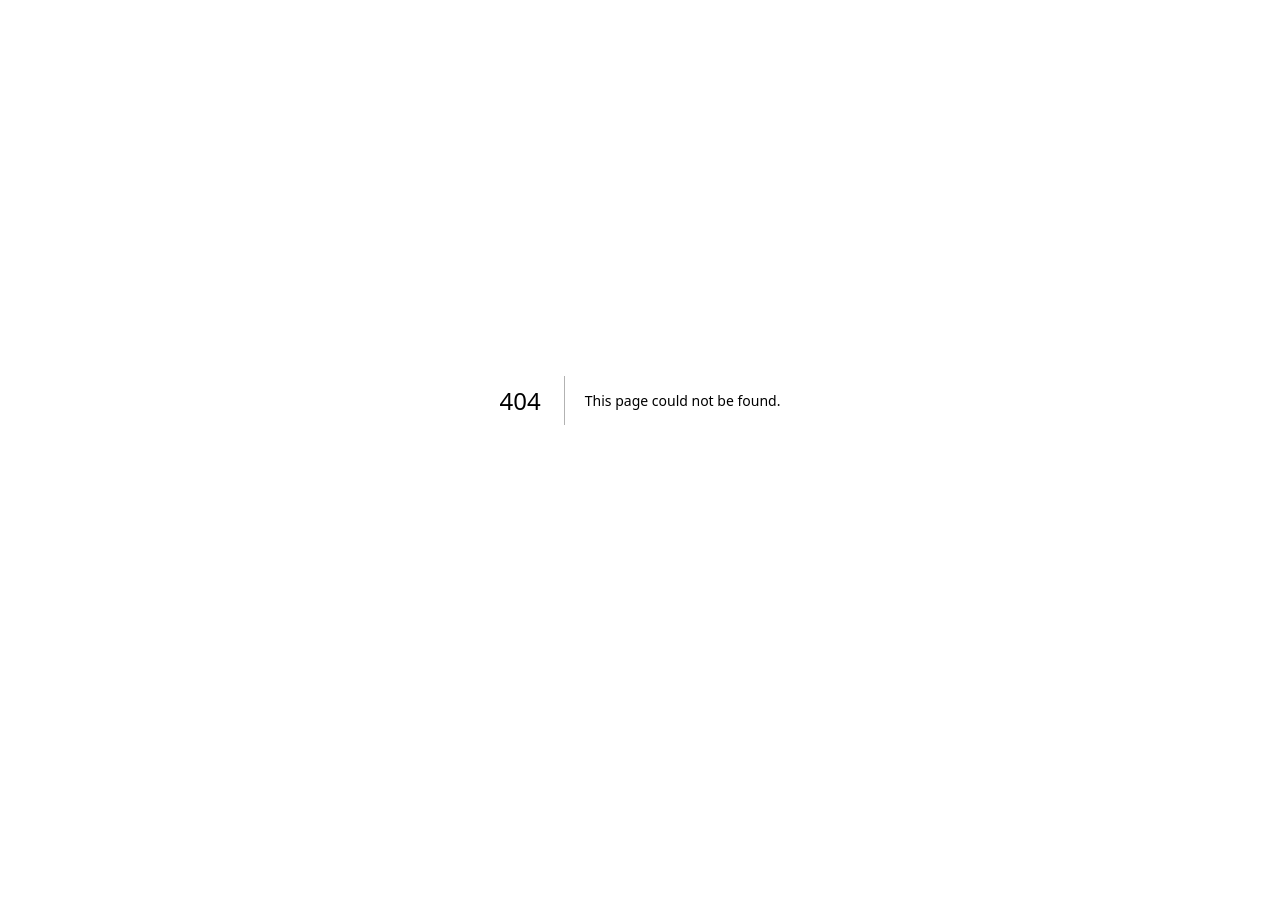
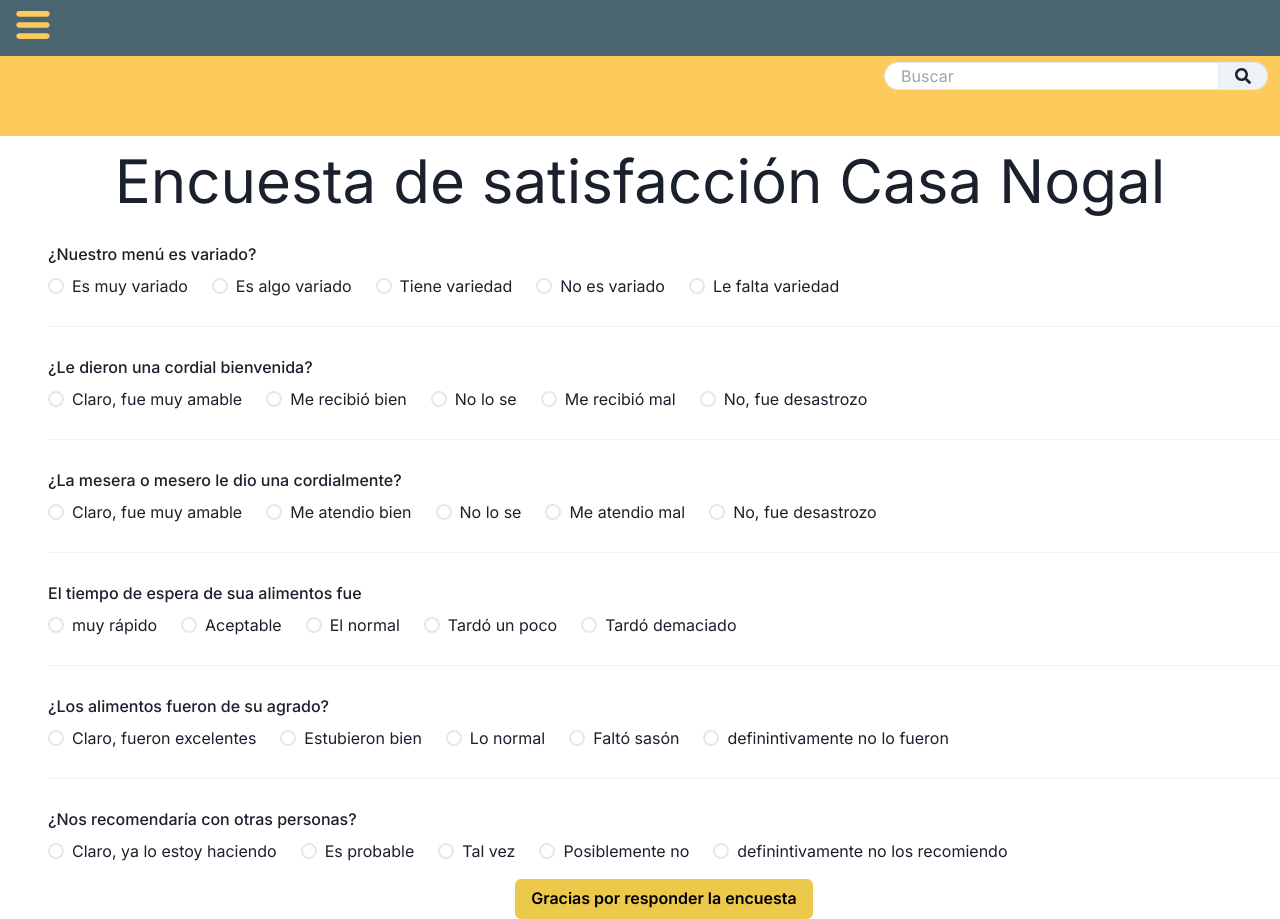
Before and after one commit to vezamx/casa-nogal-inventory-frontend, a Next.js app: page /pages/satisfactionSurvey in a window 1280 px wide. Before the commit this address had no page. Before the commit the page ends 800 px from the top, so only its background shows below. Built offline with nearby package versions, Linux system fonts and the light colour scheme.

Commit message:
feat/satidfaction_survey only front

```diff
--- a/package.json
+++ b/package.json
@@ -14,11 +14,13 @@
     "@emotion/styled": "^11.11.5",
     "@tanstack/react-query": "^5.49.2",
     "axios": "^1.7.2",
+    "formik": "^2.4.6",
     "framer-motion": "^11.2.12",
     "next": "14.2.3",
     "react": "^18",
     "react-dom": "^18",
-    "react-icons": "^5.2.1"
+    "react-icons": "^5.2.1",
+    "yup": "^1.4.0"
   },
   "devDependencies": {
     "@types/node": "^20",
--- /dev/null
+++ b/src/app/components/formErrorMessage/FormErrorMessage.tsx
@@ -0,0 +1,23 @@
+import { Box, Text } from '@chakra-ui/react';
+import { ErrorMessage, ErrorMessageProps } from 'formik';
+
+const FormErrorMessageComponent = (props: ErrorMessageProps) => {
+  return (
+    <ErrorMessage {...props}>
+      {
+        msg =>
+          <Box>
+            <Text
+              fontSize='xl'
+              color='tomato'
+              as='b'
+            >
+              {msg}
+            </Text>
+          </Box>
+      }
+    </ErrorMessage>
+  );
+}
+
+export default FormErrorMessageComponent;
--- a/src/app/components/menuButton/MenuButton.tsx
+++ b/src/app/components/menuButton/MenuButton.tsx
@@ -16,6 +16,7 @@ import Image from "next/image";
 import {
   FaCalendarCheck,
   FaHotel,
+  FaPoll,
   FaRegStickyNote,
   FaStoreSlash,
   FaUserClock,
@@ -122,6 +123,17 @@ const MenuButton = () => {
                 href="#"
               />
               <MenuItem
+                title="Encuesta Satisfacción"
+                icon={
+                  <FaPoll
+                    style={{
+                      fontSize: "2.5em",
+                    }}
+                  />
+                }
+                href="/"
+              />
+              <MenuItem
                 title="Cerrar sistema"
                 icon={
                   <FaStoreSlash
--- a/src/app/components/yellowLine/YellowLine.tsx
+++ b/src/app/components/yellowLine/YellowLine.tsx
@@ -4,7 +4,7 @@ import { FaSearch } from "react-icons/fa";
 export const YellowLine = ({}) => {
   return (
     <>
-      <div className="h-12 max-w-full w-full bg-customYellow flex justify-end items-center">
+      <div className="h-8 max-w-full w-full bg-customYellow flex justify-end items-center">
         <InputGroup
           width="30%"
           mr={3}
@@ -15,10 +15,11 @@ export const YellowLine = ({}) => {
           <Input
             placeholder="Buscar"
             bgColor="white"
-            h="70%"
+            h="90%"
             borderRadius={20}
+            mt={2}
           />
-          <InputRightAddon h="70%" borderRightRadius={20}>
+          <InputRightAddon h="90%" borderRightRadius={20} mt={2}>
             <FaSearch />
           </InputRightAddon>
         </InputGroup>
--- /dev/null
+++ b/src/app/pages/satisfactionSurvey/page.tsx
@@ -0,0 +1,159 @@
+"use client";
+import FormErrorMessageComponent from "@/app/components/formErrorMessage/FormErrorMessage";
+import MenuButton from "@/app/components/menuButton/MenuButton";
+import { YellowLine } from "@/app/components/yellowLine/YellowLine";
+import {
+  Box,
+  Button,
+  Divider,
+  FormControl,
+  FormLabel,
+  HStack,
+  Radio,
+  RadioGroup,
+  Text,
+} from "@chakra-ui/react";
+import { Field, Form, Formik } from "formik";
+import * as Yup from "yup";
+
+const validationSchema = Yup.object({
+  menu: Yup.string().required('Por favor seleccione una opción'),
+  bienvenida: Yup.string().required('Por favor seleccione una opción'),
+  mesero: Yup.string().required('Por favor seleccione una opción'),
+  tiempoEspera: Yup.string().required('Por favor seleccione una opción'),
+  alimentos: Yup.string().required('Por favor seleccione una opción'),
+  recomendacion: Yup.string().required('Por favor seleccione una opción')
+});
+const Survey = () =>{
+  return (
+    <Box w="full">
+      <Formik
+        initialValues={{
+          menu: '',
+          bienvenida: '',
+          mesero: '',
+          tiempoEspera: '',
+          alimentos: '',
+          recomendacion: ''
+        }}
+        validationSchema={validationSchema}
+        onSubmit={
+          async (values) => {
+            await new Promise((resolve) => {
+              console.log(values)
+            })
+          }
+        }
+      >
+        {({ values, handleChange}) =>(
+        <Form>
+          <Box className="bg-customGray mb-0">
+            {/* no toma bg='customGray*/}
+            <Box>
+              <MenuButton />
+              <YellowLine />
+            </Box>
+          </Box>
+          <Box textAlign="center">
+            <Text fontSize="6xl">Encuesta de satisfacción Casa Nogal</Text>
+          </Box>
+          <Box ml={12} mt={4} textAlign="center">
+            <FormControl as="fieldset">
+              <FormLabel as="legend">¿Nuestro menú es variado?</FormLabel>
+              <RadioGroup name="recomendacion" value={values.menu} onChange={handleChange}>
+                <HStack spacing="24px">
+                  <Field as={Radio} value="menu1" name='menu'>Es muy variado</Field>
+                  <Field as={Radio} value="menu2" name='menu'>Es algo variado</Field>
+                  <Field as={Radio} value="menu3" name='menu'>Tiene variedad</Field>
+                  <Field as={Radio} value="menu4" name='menu'>No es variado</Field>
+                  <Field as={Radio} value="menu5" name='menu'>Le falta variedad</Field>
+                </HStack>
+              </RadioGroup>
+              <FormErrorMessageComponent name='menu' />
+              <Divider mt={7} mb={7} />
+              <FormLabel as="legend">
+                ¿Le dieron una cordial bienvenida?
+              </FormLabel>
+              <RadioGroup name="recomendacion" value={values.bienvenida} onChange={handleChange}>
+                <HStack spacing="24px">
+                  <Field as={Radio} value="bienvenida1" name='bienvenida'>Claro, fue muy amable</Field>
+                  <Field as={Radio} value="bienvenida2" name='bienvenida'>Me recibió bien</Field>
+                  <Field as={Radio} value="bienvenida3" name='bienvenida'>No lo se</Field>
+                  <Field as={Radio} value="bienvenida4" name='bienvenida'>Me recibió mal</Field>
+                  <Field as={Radio} value="bienvenida5" name='bienvenida'>No, fue desastrozo</Field>
+                </HStack>
+              </RadioGroup>
+              <FormErrorMessageComponent name='bienvenida' />
+            </FormControl>
+            <Divider mt={7} mb={7} />
+            <FormLabel as="legend">
+              ¿La mesera o mesero le dio una cordialmente?
+            </FormLabel>
+            <RadioGroup name="recomendacion" value={values.mesero} onChange={handleChange}>
+              <HStack spacing="24px">
+                <Field as={Radio} value="mesero1" name='mesero'>Claro, fue muy amable</Field>
+                <Field as={Radio} value="mesero2" name='mesero'>Me atendio bien</Field>
+                <Field as={Radio} value="mesero3" name='mesero'>No lo se</Field>
+                <Field as={Radio} value="mesero4" name='mesero'>Me atendio mal</Field>
+                <Field as={Radio} value="mesero5" name='mesero'>No, fue desastrozo</Field>
+              </HStack>
+            </RadioGroup>
+            <FormErrorMessageComponent name='mesero' />
+            <Divider mt={7} mb={7} />
+            <FormLabel as="legend">
+              El tiempo de espera de sua alimentos fue
+            </FormLabel>
+            <RadioGroup name="recomendacion" value={values.tiempoEspera} onChange={handleChange}>
+              <HStack spacing="24px">
+                <Field as={Radio} value="tiempoEspera1" name='tiempoEspera'>muy rápido</Field>
+                <Field as={Radio} value="tiempoEspera2" name='tiempoEspera'>Aceptable</Field>
+                <Field as={Radio} value="tiempoEspera3" name='tiempoEspera'>El normal</Field>
+                <Field as={Radio} value="tiempoEspera4" name='tiempoEspera'>Tardó un poco</Field>
+                <Field as={Radio} value="tiempoEspera5" name='tiempoEspera'>Tardó demaciado</Field>
+              </HStack>
+            </RadioGroup>
+            <FormErrorMessageComponent name='tiempoEspera' />
+            <Divider mt={7} mb={7} />
+            <FormLabel as="legend">
+              ¿Los alimentos fueron de su agrado?
+            </FormLabel>
+            <RadioGroup name="recomendacion" value={values.alimentos} onChange={handleChange}>
+              <HStack spacing="24px">
+                <Field as={Radio} value="alimentos1" name='alimentos'>Claro, fueron excelentes</Field>
+                <Field as={Radio} value="alimentos2" name='alimentos'>Estubieron bien</Field>
+                <Field as={Radio} value="alimentos3" name='alimentos'>Lo normal</Field>
+                <Field as={Radio} value="alimentos4" name='alimentos'>Faltó sasón</Field>
+                <Field as={Radio} value="alimentos5" name='alimentos'>definintivamente no lo fueron</Field>             </HStack>
+            </RadioGroup>
+            <FormErrorMessageComponent name='alimentos' />
+            <Divider mt={7} mb={7} />
+            <FormLabel as="legend">
+              ¿Nos recomendaría con otras personas?
+            </FormLabel>
+            <RadioGroup name="recomendacion" value={values.recomendacion} onChange={handleChange}>
+              <HStack spacing="24px">
+                <Field as={Radio} value="recomendacion1" name='recomendacion'>Claro, ya lo estoy haciendo</Field>
+                <Field as={Radio} value="recomendacion2" name='recomendacion'>Es probable</Field>
+                <Field as={Radio} value="recomendacion3" name='recomendacion'>Tal vez</Field>
+                <Field as={Radio} value="recomendacion4" name='recomendacion'>Posiblemente no</Field>
+                <Field as={Radio} value="recomendacion5" name='recomendacion'>definintivamente no los recomiendo</Field>
+              </HStack>
+            </RadioGroup>
+            <FormErrorMessageComponent name='recomendacion' />
+            <Button
+              mt={4}
+              colorScheme="yellow"
+              // isLoading={props.isSubmitting}
+              type="submit"
+            >
+              Gracias por responder la encuesta
+            </Button>
+          </Box>
+        </Form>
+        )}
+      </Formik>
+    </Box>
+  );
+};
+
+export default Survey;
```
Also changed, not shown: 1 other file (tests, documents, lock files or other folders).
